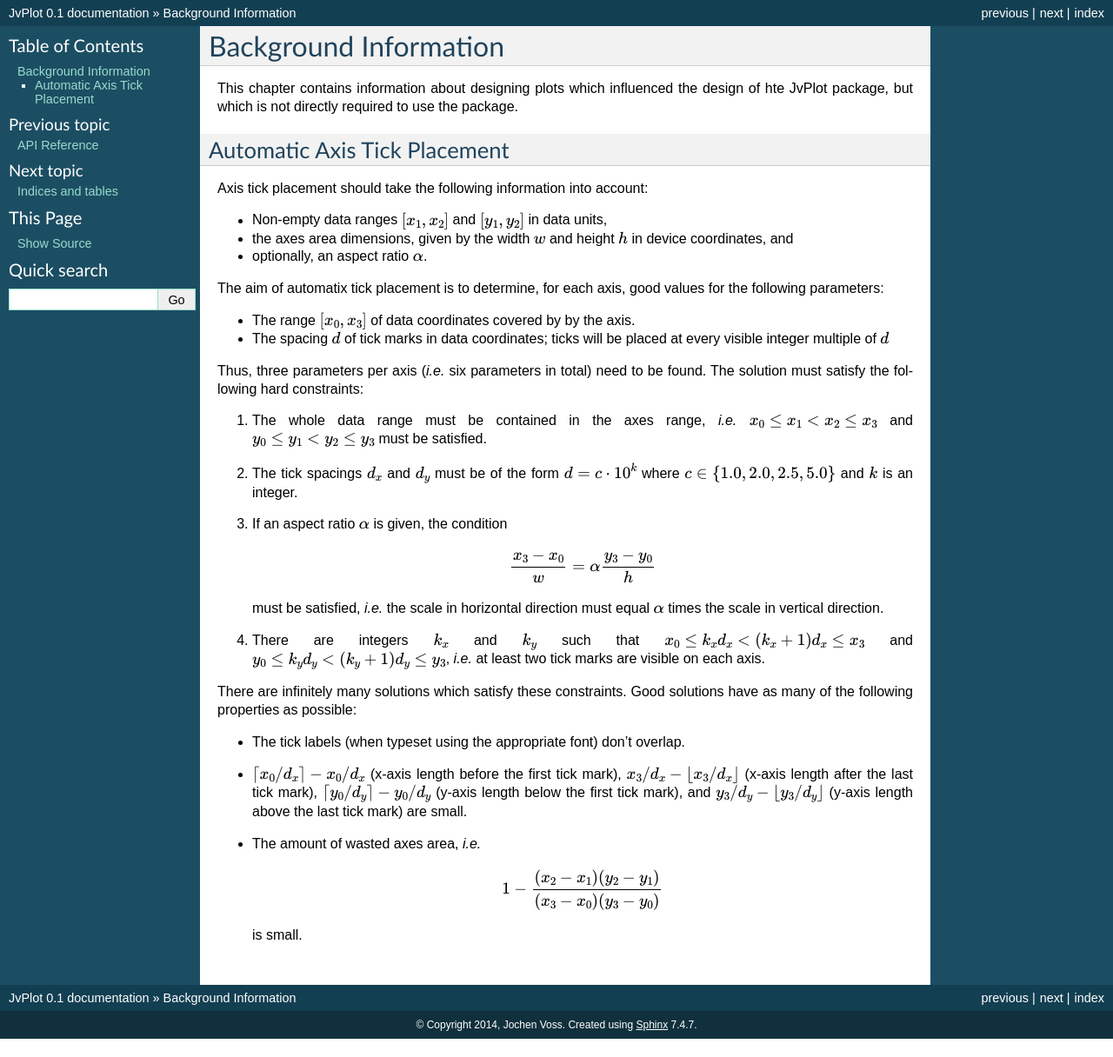
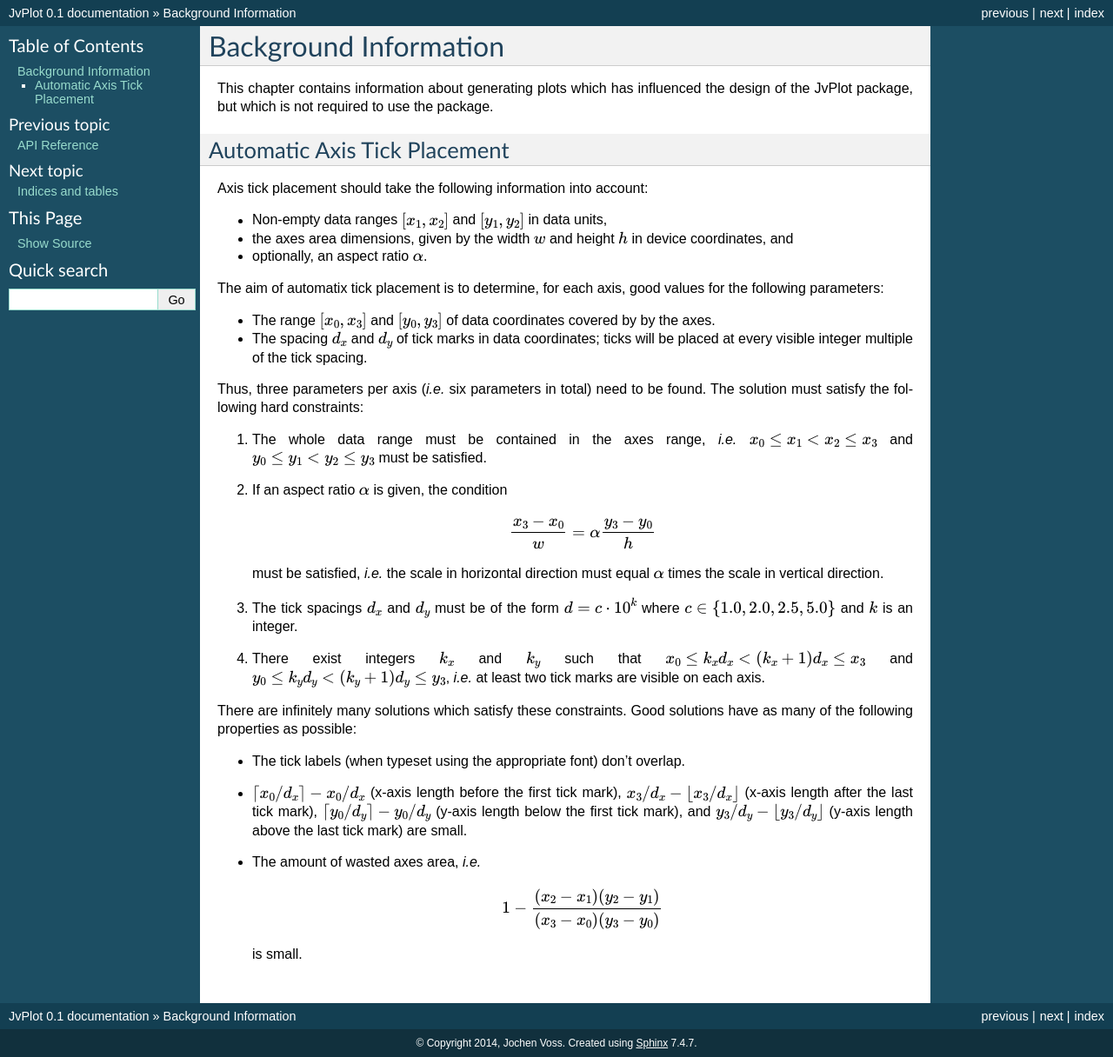
Before and after one commit to seehuhn/py-jvplot, a Sphinx documentation site: the page built from doc/ch7background.rst, in a window 1280 px wide. Shown: the whole page at 87% size. Built offline with Sphinx 7.4.7, drawn with Linux system fonts in a browser that asks for light colours; before the commit the page ends 1195 px from its top, so only the background shows below that.

Commit message:
doc fixes

```diff
--- a/doc/ch7background.rst
+++ b/doc/ch7background.rst
@@ -1,9 +1,9 @@
 Background Information
 ======================
 
-This chapter contains information about designing plots which
-influenced the design of hte JvPlot package, but which is not directly
-required to use the package.
+This chapter contains information about generating plots which has
+influenced the design of the JvPlot package, but which is not required
+to use the package.
 
 
 Automatic Axis Tick Placement
@@ -23,11 +23,12 @@ account:
 The aim of automatix tick placement is to determine, for each axis,
 good values for the following parameters:
 
-* The range :math:`[x_0, x_3]` of data coordinates covered by by the
-  axis.
+* The range :math:`[x_0, x_3]` and :math:`[y_0, y_3]` of data
+  coordinates covered by by the axes.
 
-* The spacing :math:`d` of tick marks in data coordinates; ticks will
-  be placed at every visible integer multiple of :math:`d`
+* The spacing :math:`d_x` and :math:`d_y` of tick marks in data
+  coordinates; ticks will be placed at every visible integer multiple
+  of the tick spacing.
 
 Thus, three parameters per axis (*i.e.* six parameters in total) need
 to be found.  The solution must satisfy the following hard
@@ -37,11 +38,7 @@ constraints:
    :math:`x_0 \leq x_1 < x_2 \leq x_3` and :math:`y_0 \leq y_1 < y_2
    \leq y_3` must be satisfied.
 
-2. The tick spacings :math:`d_x` and :math:`d_y` must be of the form
-   :math:`d = c \cdot 10^k` where :math:`c \in \{ 1.0, 2.0, 2.5, 5.0
-   \}` and :math:`k` is an integer.
-
-3. If an aspect ratio :math:`\alpha` is given, the condition
+2. If an aspect ratio :math:`\alpha` is given, the condition
 
    .. math::
 
@@ -50,10 +47,14 @@ constraints:
    must be satisfied, *i.e.* the scale in horizontal direction must
    equal :math:`\alpha` times the scale in vertical direction.
 
-4. There are integers :math:`k_x` and :math:`k_y` such that :math:`x_0
-   \leq k_x d_x < (k_x+1) d_x \leq x_3` and :math:`y_0 \leq k_y d_y <
-   (k_y+1) d_y \leq y_3`, *i.e.* at least two tick marks are visible
-   on each axis.
+3. The tick spacings :math:`d_x` and :math:`d_y` must be of the form
+   :math:`d = c \cdot 10^k` where :math:`c \in \{ 1.0, 2.0, 2.5, 5.0
+   \}` and :math:`k` is an integer.
+
+4. There exist integers :math:`k_x` and :math:`k_y` such that
+   :math:`x_0 \leq k_x d_x < (k_x+1) d_x \leq x_3` and :math:`y_0 \leq
+   k_y d_y < (k_y+1) d_y \leq y_3`, *i.e.* at least two tick marks are
+   visible on each axis.
 
 There are infinitely many solutions which satisfy these constraints.
 Good solutions have as many of the following properties as possible:
```
